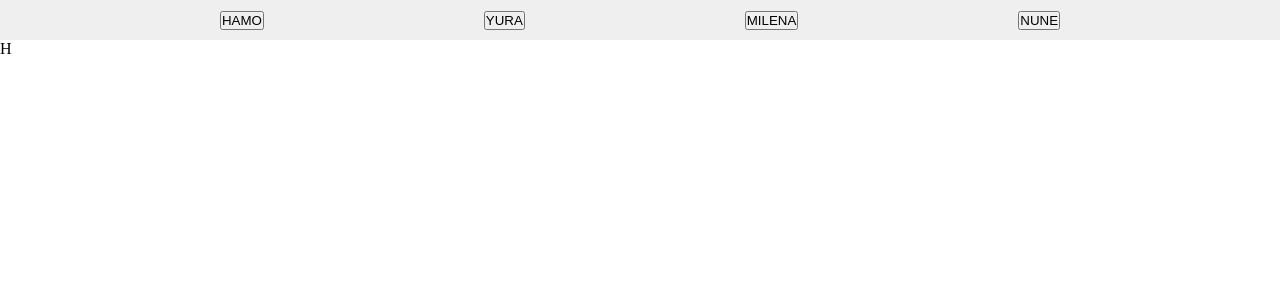
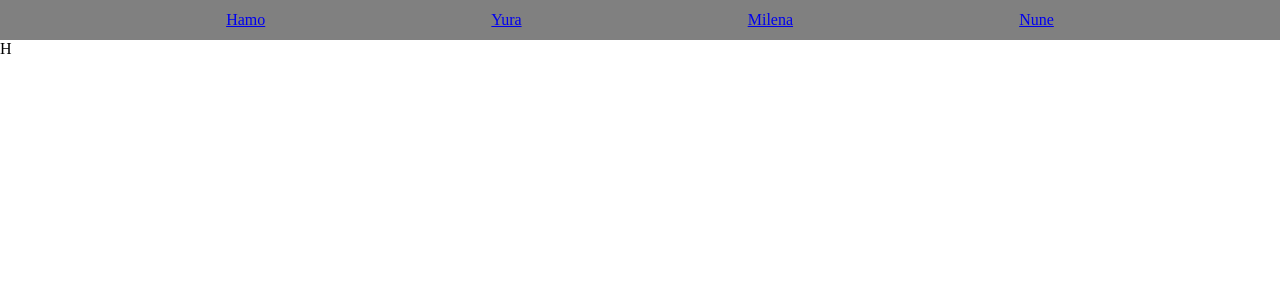
Before and after one commit to hamyeghishyan/shop, a React (Create React App) app: page / in a window 1280 px wide. Shown: the top 300 px of the page. Built offline with nearby package versions, Linux system fonts and the light colour scheme.

Commit message:
add router

```diff
--- a/package.json
+++ b/package.json
@@ -10,6 +10,7 @@
         "react": "^18.2.0",
         "react-dom": "^18.2.0",
         "react-redux": "^8.0.5",
+        "react-router-dom": "^6.10.0",
         "react-scripts": "5.0.1",
         "sass": "^1.61.0",
         "web-vitals": "^2.1.4"
--- a/src/App.jsx
+++ b/src/App.jsx
@@ -1,24 +1,16 @@
-import { useState } from "react";
-import H from "./components/H";
-import M from "./components/M";
-import N from "./components/N";
-import Y from "./components/Y";
+import { useLocation, useNavigate } from "react-router-dom";
+import Header from "./components/Header";
+import RootRouter from "./router";
 
 function App() {
-    const [flag, setFlag] = useState("h");
-    const changeFlagValue = (flag) => setFlag(flag);
+    const navigator = useNavigate();
+    const location = useLocation();
+    console.log(location);
+
     return (
         <div className="App">
-            <div className="btns_wrapper">
-                <button onClick={() => changeFlagValue("h")}>HAMO</button>
-                <button onClick={() => changeFlagValue("y")}>YURA</button>
-                <button onClick={() => changeFlagValue("m")}>MILENA</button>
-                <button onClick={() => changeFlagValue("n")}>NUNE </button>
-            </div>
-            {flag === "h" && <H />}
-            {flag === "y" && <Y />}
-            {flag === "m" && <M />}
-            {flag === "n" && <N />}
+            <Header />
+            <RootRouter />
         </div>
     );
 }
--- /dev/null
+++ b/src/components/Header/index.jsx
@@ -0,0 +1,16 @@
+import React from "react";
+import { Link } from "react-router-dom";
+import "./style.scss";
+
+function Header() {
+    return (
+        <div className="header_wrapper">
+            <Link to="/h">Hamo</Link>
+            <Link to="/y">Yura</Link>
+            <Link to="/m">Milena</Link>
+            <Link to="/n">Nune</Link>
+        </div>
+    );
+}
+
+export default Header;
--- /dev/null
+++ b/src/components/Header/style.scss
@@ -0,0 +1,11 @@
+.header_wrapper {
+    width: 100%;
+    height: 40px;
+    position: fixed;
+    top: 0;
+    left: 0;
+    background-color: gray;
+    display: flex;
+    justify-content: space-evenly;
+    align-items: center;
+}
--- a/src/index.css
+++ b/src/index.css
@@ -10,3 +10,6 @@
     justify-content: space-evenly;
     align-items: center;
 }
+.App {
+    padding-top: 40px;
+}
--- a/src/index.js
+++ b/src/index.js
@@ -1,5 +1,6 @@
 import React from 'react';
 import { createRoot } from 'react-dom/client';
+import { BrowserRouter } from 'react-router-dom';
 import App from './App';
 import './index.css';
 
@@ -7,5 +8,7 @@ const container = document.getElementById('root');
 const root = createRoot(container);
 
 root.render(
-  <App />
+  <BrowserRouter>
+    <App />
+  </BrowserRouter>
 );
--- /dev/null
+++ b/src/router/index.jsx
@@ -0,0 +1,22 @@
+import { Route, Routes } from "react-router-dom";
+import H from "../components/H";
+import M from "../components/M";
+import N from "../components/N";
+import Y from "../components/Y";
+
+function RootRouter() {
+    return (
+        <>
+            <Routes>
+                <Route path="/" element={<H />} />
+                <Route path="/h" element={<H />} />
+                <Route path="/y" element={<Y />} />
+                <Route path="/m" element={<M />} />
+                <Route path="/n" element={<N />} />
+                <Route path="*" element={<Y />} />
+            </Routes>
+        </>
+    );
+}
+
+export default RootRouter;
```
Also changed, not shown: 1 other file (tests, documents, lock files or other folders).
